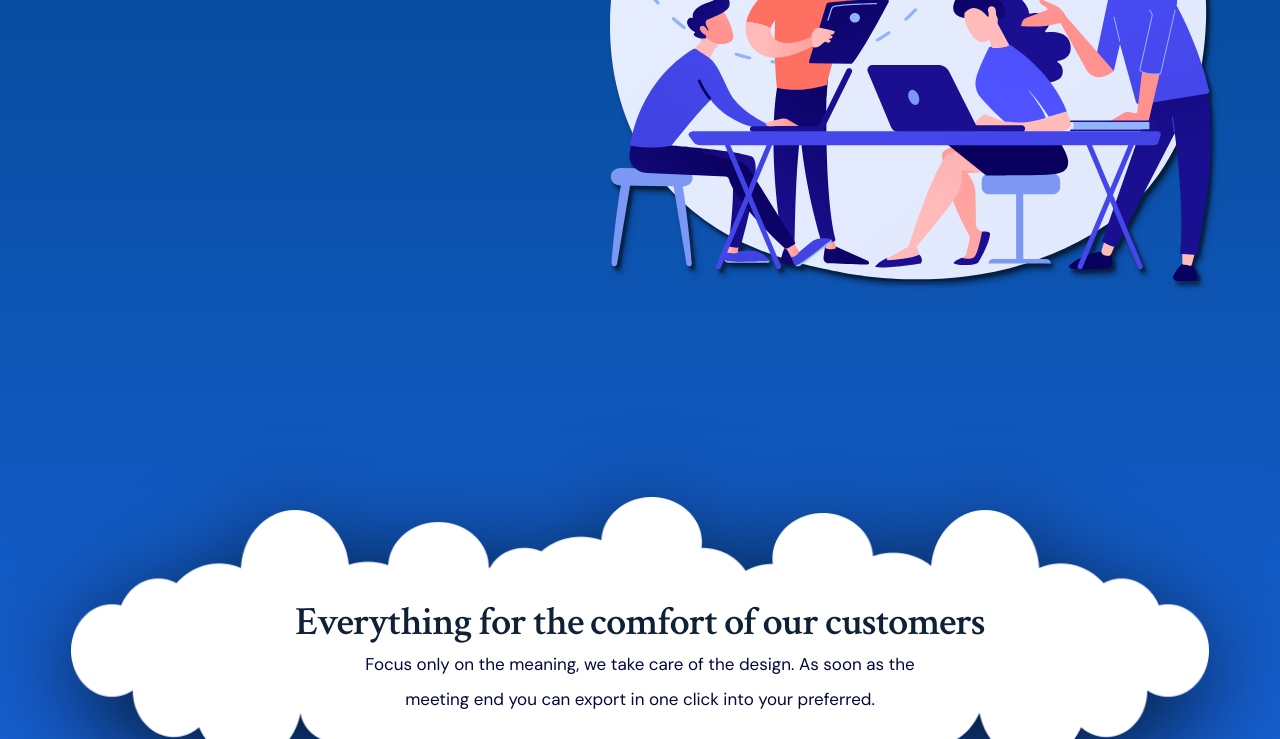
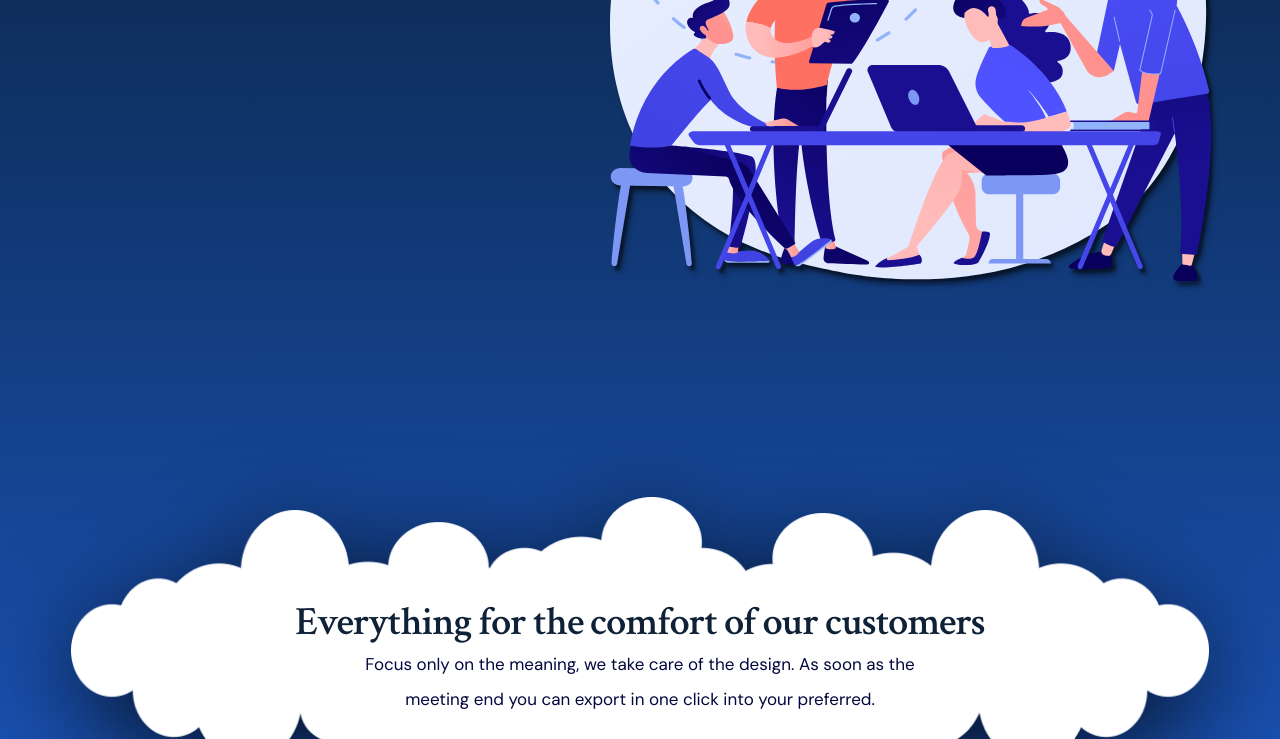
Before and after one commit to Allex191/real-idea-landing-page, a website: page src/index.html in a window 1280 px wide. Shown: the part 421-1160 px from the top of the page. Drawn offline with nearby package versions, Linux system fonts and the light colour scheme; files that its build step writes are made by us from their sources.

Commit message:
tunned main gradient color

```diff
--- a/src/scss/_global.scss
+++ b/src/scss/_global.scss
@@ -19,7 +19,7 @@ body {
     #5992fd 25%,
     #4685fc 50%,
     #236ffc 75%,
-    #004384 100%
+    #081b2c 100%
   );
 }
 
```
